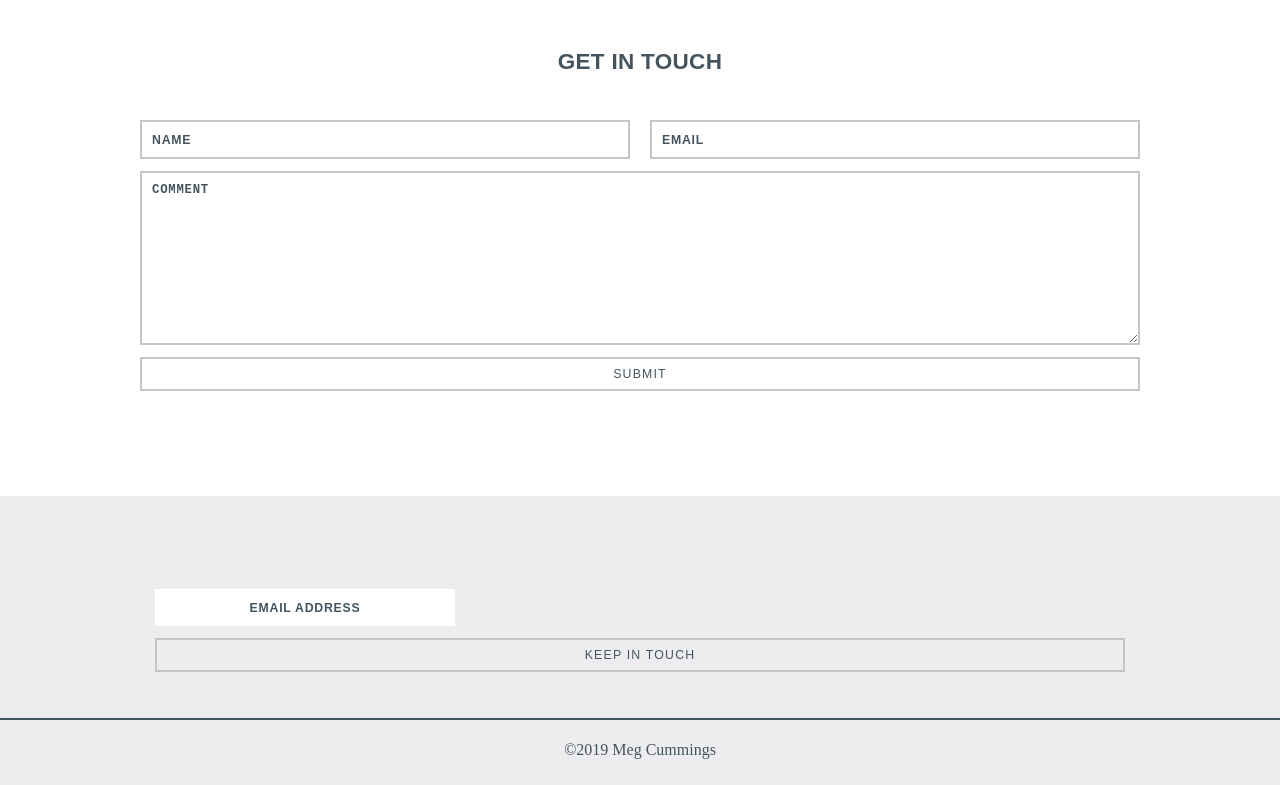
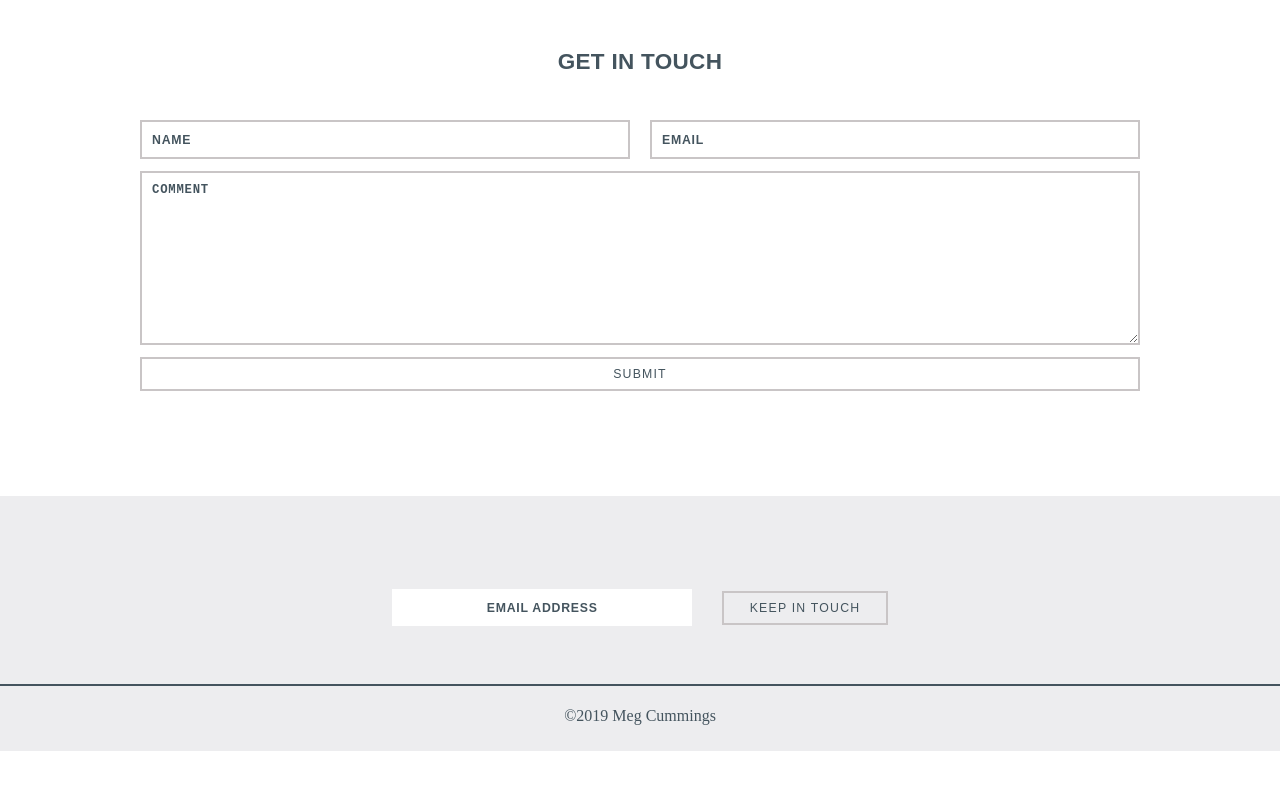
Before and after one commit to meganecummings/Portfolio, a React (Create React App) app: page / in a window 1280 px wide. Shown: the part 3016-3801 px from the top of the page. After the commit the page ends 3767 px from the top, so only its background shows below. Built offline with nearby package versions, Linux system fonts and the light colour scheme; the HTML template or start-up script is replaced by a standard one.

Commit message:
Updated Form for Footer

```diff
--- a/src/components/Comment/Comment.css
+++ b/src/components/Comment/Comment.css
@@ -2,7 +2,7 @@
 Forms
 ------------------------------------------- */
 
-form {
+.contact {
     display: -webkit-box;
     display: -ms-flexbox;
     display: flex;
@@ -17,7 +17,7 @@ form {
     justify-content: space-between;
 }
 
-form button {
+.contact button {
     width: 100%;
 }
 
--- a/src/components/Footer/Footer.js
+++ b/src/components/Footer/Footer.js
@@ -10,7 +10,7 @@ const Footer = () => {
                     <a href=""><i className="fa fa-twitter-square" aria-hidden="true"></i></a>
                     <a href=""><i className="fa fa-instagram" aria-hidden="true"></i></a>
                 </div>
-                <form className="contact" action="https://formspree.io/megcummings@gmail.com" method="POST"   >
+                <form action="https://formspree.io/megcummings@gmail.com" method="POST"   >
                     <input type="text" placeholder="Email Address" />
                     <button type="submit">Keep in Touch</button>
                 </form>
```
